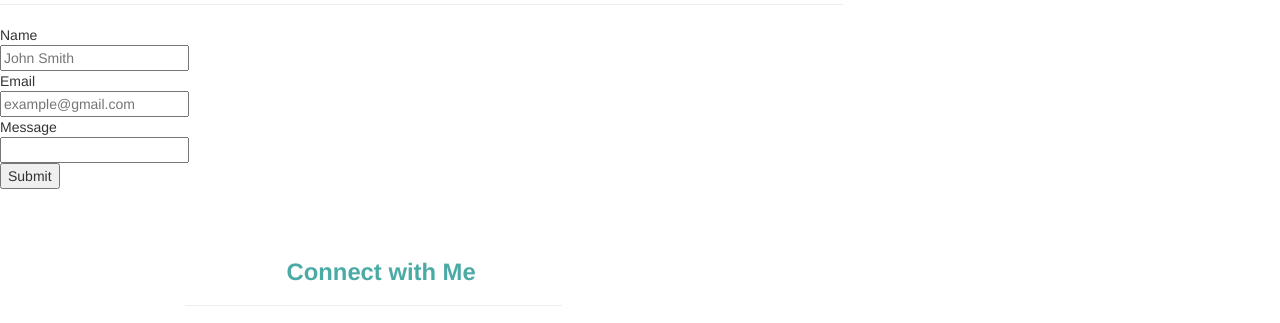
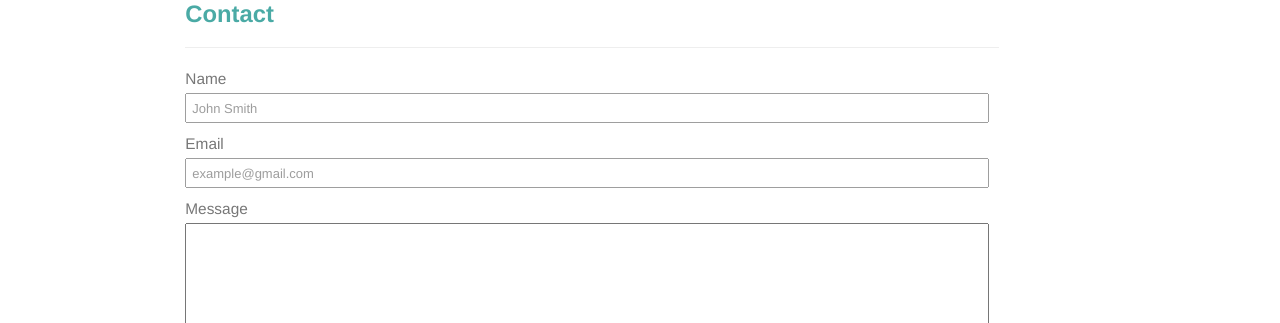
Before and after one commit to julesazuma/Bootstrap-Portfolio, a plain HTML site: page contact.html in a window 1280 px wide. Shown: the part 141-464 px from the top of the page. Drawn offline with nearby package versions, Linux system fonts and the light colour scheme; files whose address does not match are found by name.

Commit message:
added css for portfolio.html and contact.html

```diff
--- a/assets/style.css
+++ b/assets/style.css
@@ -126,90 +126,129 @@ a:hover {
 /* PORTFOLIO.HTML */
 
 ul {
-
+	padding: 0px;
 }
 
 #portfolio {
-
+	margin: 35px 13% 35px 13%;
+	background: #fff;
+	overflow: auto;
 }
 
 #portfolio h2 {
-
+	font-size: 1.7em;
+	font-weight: bold;
+	padding: 0px 0px 0px 15px;
+	color: #4aaaa5;
 }
 
 #portfolio hr {
-
+	margin-left: 15px;
+	margin-right: 15px;
 }
 
 #portfolio li {
-
+	list-style: none;
+	width: 90%;
+	height: 200px;
+	margin: 15px 5% 20px 5%;
 }
 
 #portfolio img {
-
+	width: 100%;
+	height: 100%;
 }
 
 .portLabel {
-
+	color: #fff;
+	background-color: #4aaaa5;
+	line-height: 40px;
+	text-align: center;
+	position: relative;
+	bottom: 53px;
 
 }
 
 /* CONTACT.HTML */
 
 #contact {
-
+	margin: 35px 13% 35px 13%;
+	background: #fff;
 }
 
 #contact h2 {
-
+	font-size: 1.7em;
+	font-weight: bold;
+	padding: 15px 0px 0px 15px;
+	color: #4aaaa5;
 }
 
 #contact hr {
-
+	margin-left: 15px;
+	margin-right: 15px;
 }
 
 #contact form {
-
+	margin-left: 15px;
+	color: #777777;
 }
 
 #contact form input {
-
+	color: #777777;
+	width: 97%;
+	margin-bottom: 10px;
+	margin-top: 3px;
 }
 
 #contact span {
-
+	font-size: 1.1em;
 }
 
 #name {
-
+	height: 30px;
+	margin-bottom: 5px;
 }
 
 #name[type=text] {
-
+	padding-left: 5px;
+	font-size: 13px;
+	opacity: 0.7;
 }
 
 #email[type=text] {
-
+	padding-left: 5px;
+	font-size: 13px;
+	opacity: 0.7;
 }
 
 #message[type=text] {
-
+	line-height: 0px;
 }
 
 #email {
-
+	height: 30px;
+	margin-bottom: 5px;
 }
 
 #message {
-
+	height: 185px;
+	margin-bottom: 10px;
 }
 
 #submit[type=submit] {
-
+	color: #fff;
+	width: 70px;
+ 	height: 30px;
+ 	background: #4aaaa5;
+ 	border: none;
+ 	margin-top: 5px;
+ 	border-radius: 2px;
+ 	font-size: 13px;
 }
 
 #submit:hover {
-
+	cursor: pointer;
+	background-color: #3a8783;
 }
 
 /* RESPONSIVE */
```
